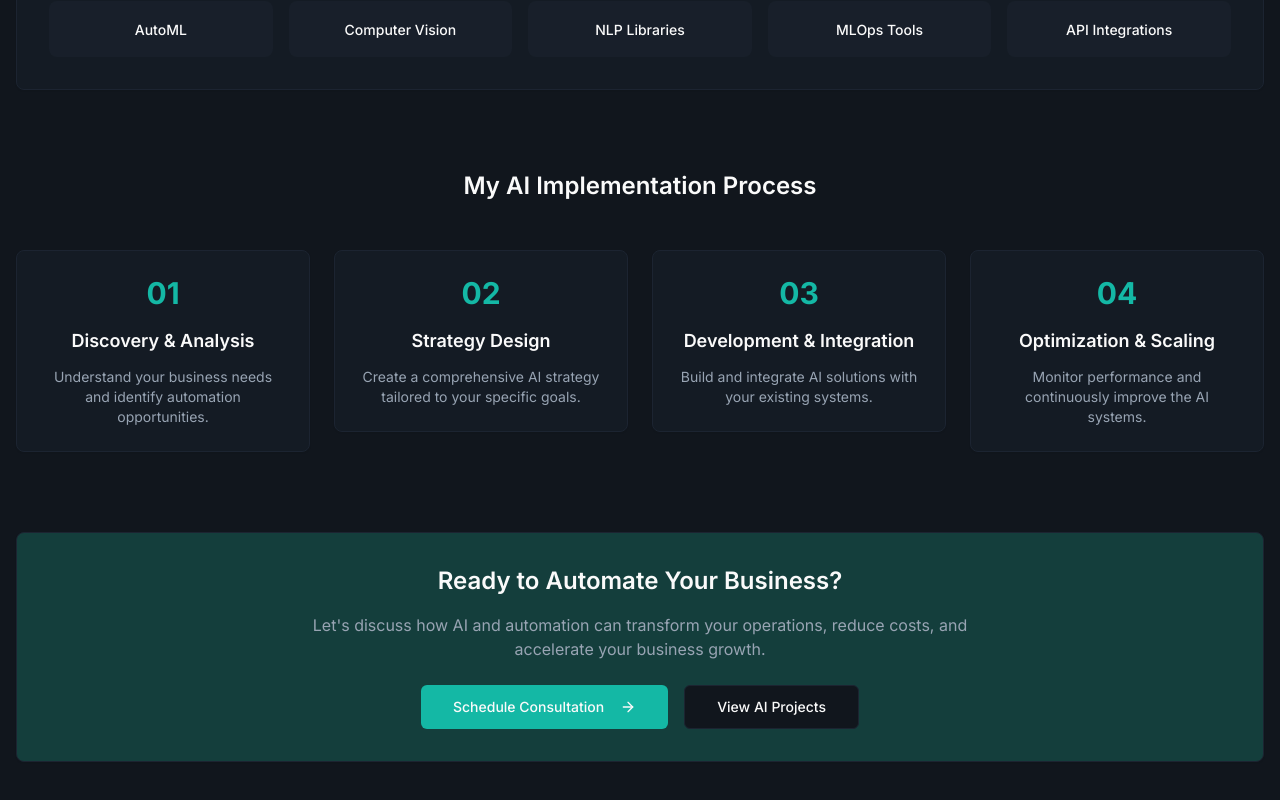
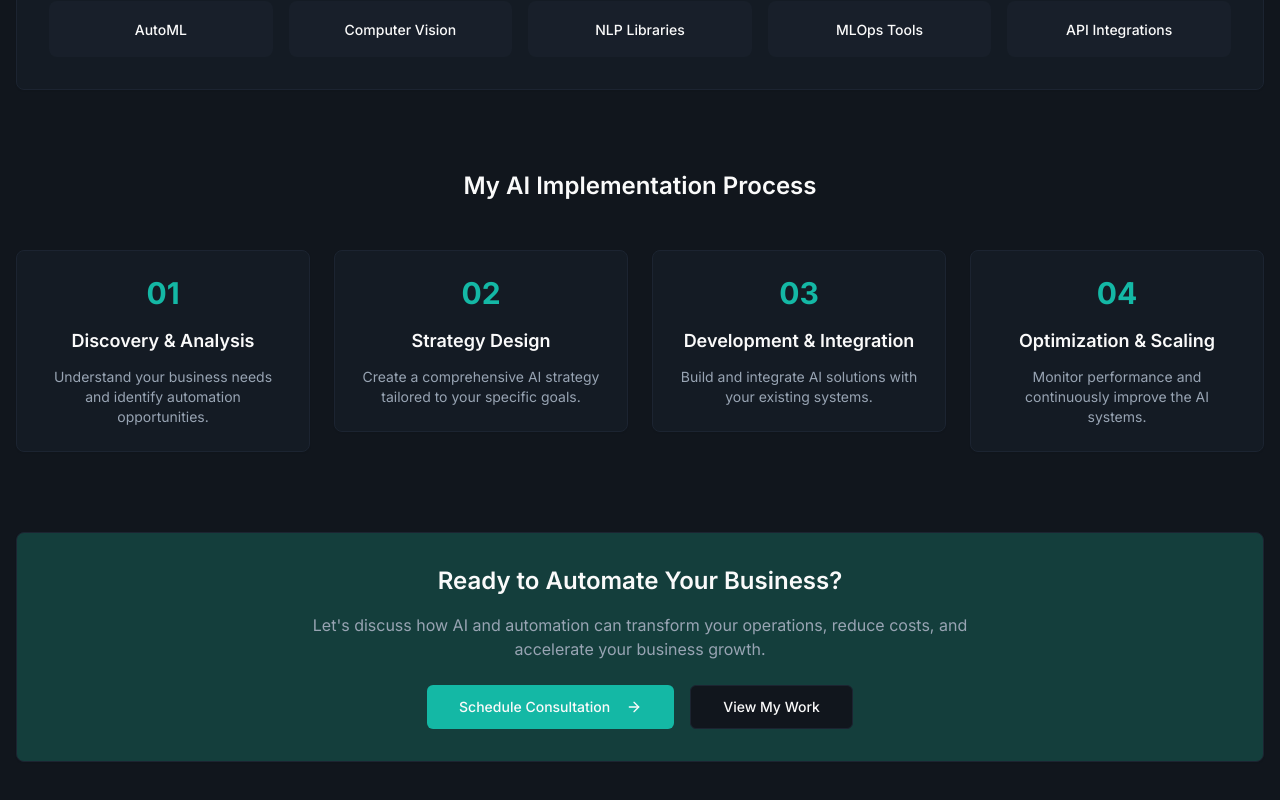
Before and after one commit to surturn/sydney-forge-ai, a React (Vite) app: page /ai-automation in a window 1280 px wide. Shown: the part 1843-2643 px from the top of the page. Built offline with nearby package versions, Linux system fonts and the light colour scheme; the HTML template or start-up script is replaced by a standard one.

Commit message:
fix:button configuration

```diff
--- a/src/pages/AIAutomation.tsx
+++ b/src/pages/AIAutomation.tsx
@@ -266,13 +266,13 @@
             </p>
             <div className="flex flex-col sm:flex-row gap-4 justify-center">
               <Button size="lg" asChild>
-                <a href="/contact">
+                <a href="https://calendly.com/sydneykamau2005" target="_blank" rel="noopener noreferrer">
                   Schedule Consultation <ArrowRight className="ml-2 h-5 w-5" />
                 </a>
               </Button>
               <Button variant="outline" size="lg" asChild>
                 <a href="/projects">
-                  View AI Projects
+                  View My Work
                 </a>
               </Button>
             </div>
```
